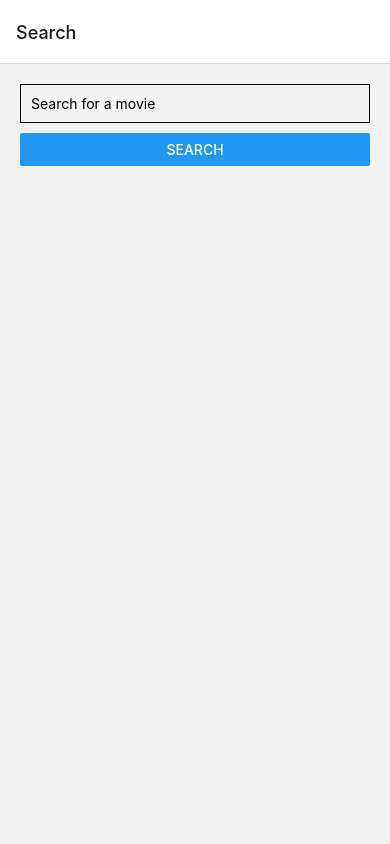
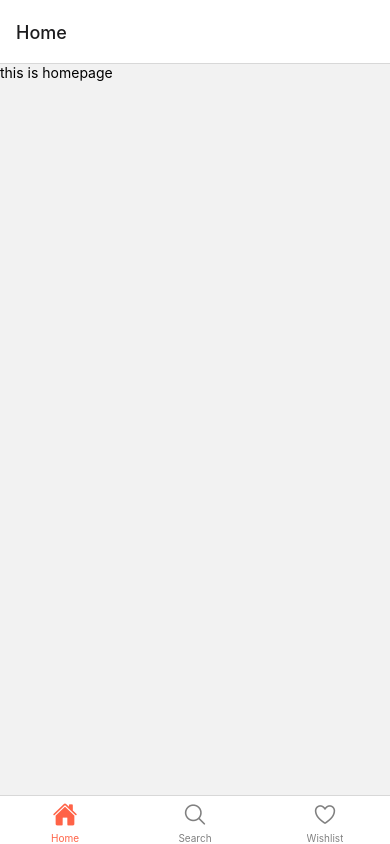
Before and after one commit to roshh4/movie_recommender_reactnative, a React Native app: screen / in a window 390 px wide. Built offline with nearby package versions, Linux system fonts and the light colour scheme.

Commit message:
tab navigator added

```diff
--- a/App.tsx
+++ b/App.tsx
@@ -1,15 +1,52 @@
 import * as React from 'react';
 import { NavigationContainer } from '@react-navigation/native';
+import { createBottomTabNavigator } from '@react-navigation/bottom-tabs';
 import { createNativeStackNavigator } from '@react-navigation/native-stack';
+import Icon from 'react-native-vector-icons/Ionicons'; // Import Ionicons or any other icon set
+
+import HomePage from './code/screens/HomePage';
 import SearchPage from './code/screens/SearchPage';
+import WishlistPage from './code/screens/WishlistPage';
+import MoviesDetailsPage from './code/screens/MoviesDetailsPage';
+import LoginPage from './code/screens/LoginPage';
 
+const Tab = createBottomTabNavigator();
 const Stack = createNativeStackNavigator();
+
+const TabNavigator = () => (
+  <Tab.Navigator
+    screenOptions={({ route }) => ({
+      tabBarIcon: ({ focused, color, size }) => {
+        let iconName;
+
+        if (route.name === 'Home') {
+          iconName = focused ? 'home' : 'home-outline';
+        } else if (route.name === 'Search') {
+          iconName = focused ? 'search' : 'search-outline';
+        } else if (route.name === 'Wishlist') {
+          iconName = focused ? 'heart' : 'heart-outline';
+        }
+
+        // Return the appropriate icon component
+        return <Icon name={iconName} size={size} color={color} />;
+      },
+      tabBarActiveTintColor: 'tomato',
+      tabBarInactiveTintColor: 'gray',
+    })}
+  >
+    <Tab.Screen name="Home" component={HomePage} />
+    <Tab.Screen name="Search" component={SearchPage} />
+    <Tab.Screen name="Wishlist" component={WishlistPage} />
+  </Tab.Navigator>
+);
 
 const App = () => {
   return (
     <NavigationContainer>
-      <Stack.Navigator initialRouteName="Search">
-        <Stack.Screen name="Search" component={SearchPage} />
+      <Stack.Navigator>
+        <Stack.Screen name="HomeTabs" component={TabNavigator} options={{ headerShown: false }} />
+        <Stack.Screen name="MoviesDetails" component={MoviesDetailsPage} />
+        {/* You can add more screens here that shouldn't be in the tab navigator */}
       </Stack.Navigator>
     </NavigationContainer>
   );
--- /dev/null
+++ b/code/screens/HomePage.tsx
@@ -0,0 +1,12 @@
+import { View, Text } from 'react-native';
+
+const HomePage = () => {
+
+  return (
+    <View>
+      <Text>this is homepage</Text>
+    </View>
+  );
+};
+
+export default HomePage;
--- /dev/null
+++ b/code/screens/LoginPage.tsx
@@ -0,0 +1,12 @@
+import { View, Text } from 'react-native';
+
+const LoginPage = () => {
+
+  return (
+    <View>
+      <Text>this is homepage</Text>
+    </View>
+  );
+};
+
+export default LoginPage;
--- /dev/null
+++ b/code/screens/MoviesDetailsPage.tsx
@@ -0,0 +1,11 @@
+import { View, Text } from 'react-native';
+
+const MoviesDetailsPage = () => {
+  return (
+    <View>
+      <Text>this is homepage</Text>
+    </View>
+  );
+};
+
+export default MoviesDetailsPage;
--- /dev/null
+++ b/code/screens/WishlistPage.tsx
@@ -0,0 +1,12 @@
+import { View, Text } from 'react-native';
+
+const WishlistPage = () => {
+
+  return (
+    <View>
+      <Text>this is homepage</Text>
+    </View>
+  );
+};
+
+export default WishlistPage;
--- a/package.json
+++ b/package.json
@@ -10,13 +10,16 @@
     "test": "jest"
   },
   "dependencies": {
+    "@expo/vector-icons": "^14.0.2",
+    "@react-navigation/bottom-tabs": "^6.6.1",
     "@react-navigation/native": "^6.1.18",
     "@react-navigation/native-stack": "^6.11.0",
     "axios": "^1.7.3",
     "react": "18.2.0",
     "react-native": "0.74.5",
     "react-native-safe-area-context": "^4.10.8",
-    "react-native-screens": "^3.34.0"
+    "react-native-screens": "^3.34.0",
+    "react-native-vector-icons": "^10.1.0"
   },
   "devDependencies": {
     "@babel/core": "^7.20.0",
```
Also changed, not shown: code/screens/MovieDetailsPage.tsx (deleted, +0 -33 lines), hi.ts (added, +27 -0 lines), code/screens/homepage.tsx (deleted), code/screens/logInPage.tsx (deleted), code/screens/wishlist.tsx (deleted), 1 other file (tests, documents, lock files or other folders).
